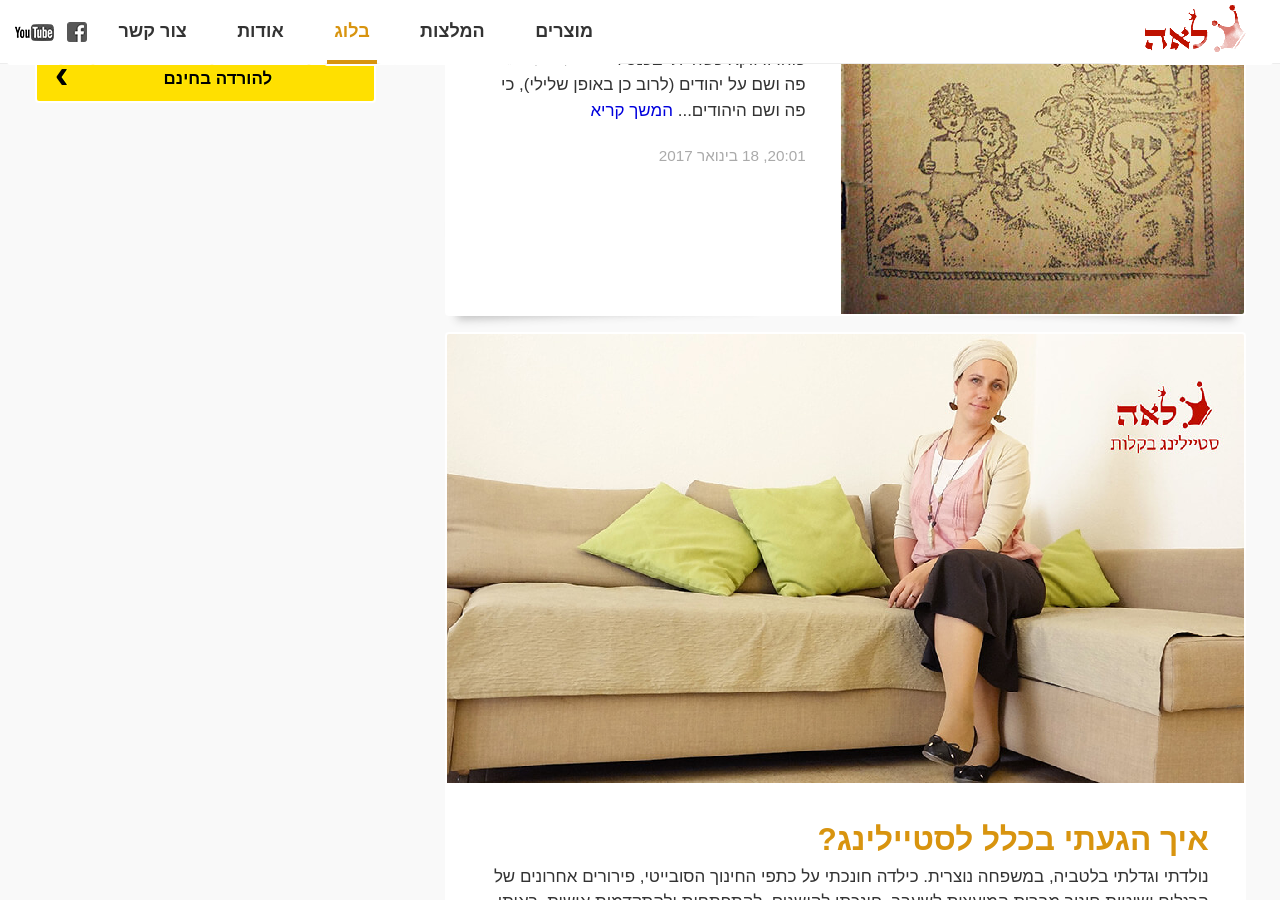
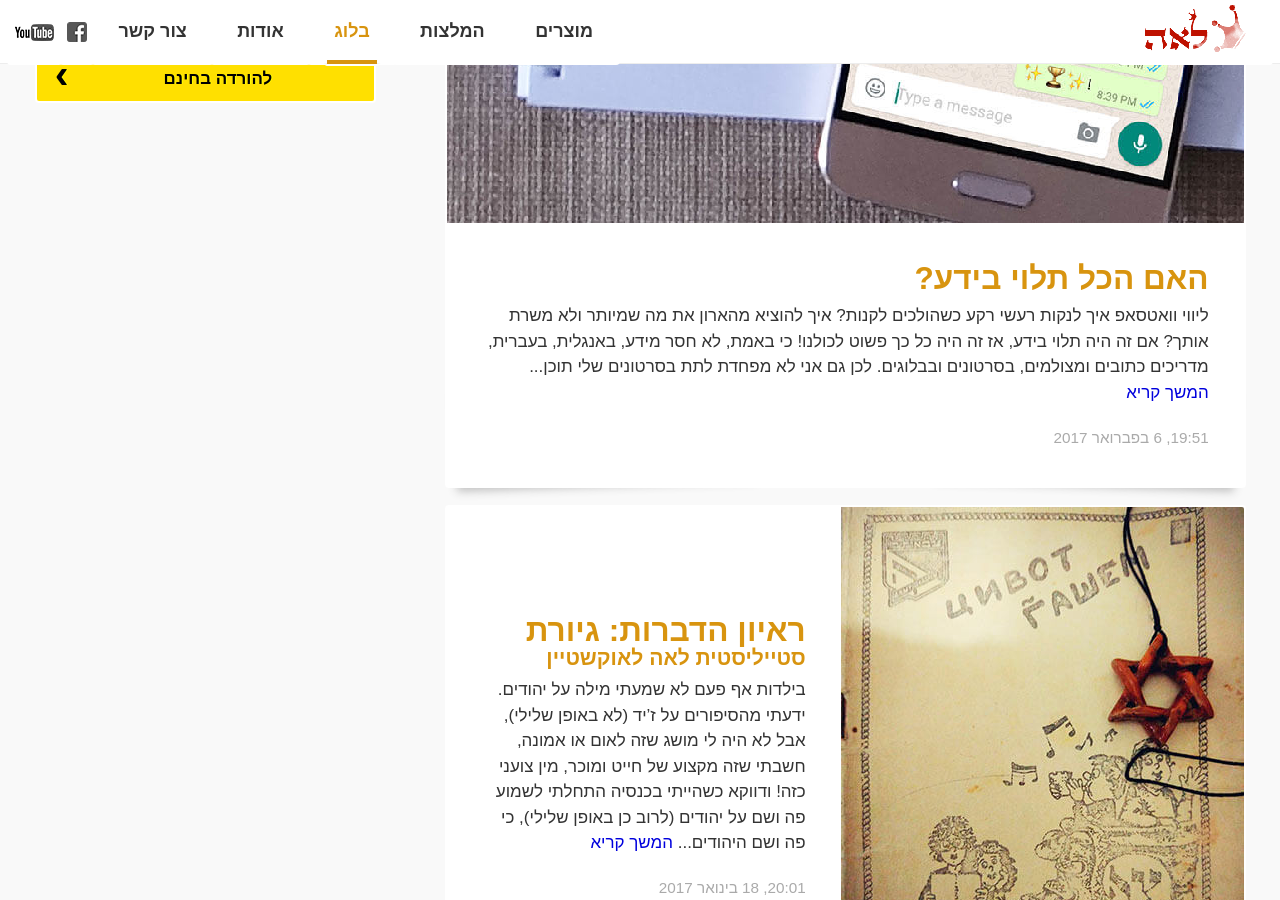
Before and after one commit to laukstein/lea.laukstein.com, a Jekyll site: the page built from blog.html, in a window 1280 px wide and 900 px high, scrolled down 341 px. Built offline with Jekyll 4.4.1, drawn with Linux system fonts in a browser that asks for light colours.

Commit message:
New post "whatsapp" and its recommendation

```diff
--- /dev/null
+++ b/_pages/post/2017-02-06-whatsapp.md
@@ -0,0 +1,21 @@
+---
+layout: post
+category: blog
+permalink: /whatsapp
+date: 2017-02-06 19:51:00
+title: האם הכל תלוי בידע?
+image: 2017-02-06-whatsapp.jpg
+imageLabel: "צילום: לאה לאוקשטיין"
+---
+
+## ליווי וואטסאפ
+
+איך לנקות רעשי רקע כשהולכים לקנות?
+איך להוציא מהארון את מה שמיותר ולא משרת אותך?
+אם זה היה תלוי בידע, אז זה היה כל כך פשוט לכולנו! כי באמת, לא חסר מידע, באנגלית, בעברית, מדריכים כתובים ומצולמים, בסרטונים ובבלוגים. לכן גם אני לא מפחדת לתת בסרטונים שלי תוכן איכותי וערכי, כי אם לא אצלי, אז תמצאו אותו בשפע בכל מקום אחר! כללי סטיילינג בסך הכל מאוד פשוטים!
+השינוי הגדול מגיע מהתנסות והתמדה. אומרים שלבן אדם לוקח 21 יום לשנות את ההרגלים שלו!
+לכן אני מלווה נשים בליווי צמוד שלי בוואטסאפ אפילו ל30 יום!
+זה תהליך שאי אפשר לתאר אותו בפוסט אחד. זה פשוט מרגש לראות את השינויים הקטנים אבל כל כך משמעותיים: לראות את הביטחון העצמי הולך וגודל, לראות קצת יותר צבעים, וקצת יותר שילובים זורמים ומעניינים או אקססוריז משתלבים במראה. זה תמיד מתחיל בחששות, ושאלות כמו: "האם את בטוחה? באמת לנסות את זה?" ועד לראות בסוף החודש שאין מילה שהיתי יכולה להוסיף! וכמובן פידבק חיובי מהסביבה בלי סוף! לי זה עושה המון נחת לראות אישה פורחת ומחוברת לגוף שלה, אוהבת את עצמה! היא יודעת מה מתאים לה! היא עושה קניות מדויקות וחסכוניות! אני מאחלת תהליך כזה לכל אחת!
+זאת תכנית שמאפשרת שינוי בקצב המתאים לכל אחת, מאפשר למיין ארון ולבצע קניות של דברים חסרים תוך כדי הליווי הצמוד שלי והשקעה מינימלית בלבד. ליווי של חודש שלם שמתחיל בפגישה אישית!
+
+ל[המלצה שכתבה ת'](/testimonials#2017-02-06-whatsapp).
--- a/testimonials.html
+++ b/testimonials.html
@@ -5,6 +5,14 @@ order: 2
 ---
 
 <h1>{{ page.title }}</h1>
+<blockquote class=box>
+    <a id=2017-02-06-whatsapp></a>
+    <p>דבר ראשון - מאוד מאוד נהניתי, זו היתה חוויה מדהימה! אני חושבת שאת נותנת שירות מעל ומעבר! עיצות מעניינות ומחכימות וזמינות יום יומית.</p>
+    <p>אני חושבת שדימוי הגוף שלי השתנה לטובה בתקופה הזו. אני פחות חושבת על עצמי כבעלת מבנה "בעייתי", ורואה שאפשר להגיע לתוצאות מרשימות ומעניינות. (אם החשבתי את עצמי כמבנה אגס שצריך להסתיר את החלק התחתון וכו', אני מבינה עכשיו שזה די מאוזן אצלי, ורק צריך לשמור על פרופורציות נכונות בשאר המקומות. גם בעניין שילובי צבעים - אפשר לומר שנפתחתי מאוד בחשיבה (מצאתי את עצמי מייעצת בחנות למישהי שהתלבטה מה לשלב עם ירוק...)</p>
+    <p>והרעיון הפשוט של הדגשת המותן - אני לא יודעת איפה היא התחבאה עד היום...מה שערער לי פה ושם את הביטחון זה התגובה של החברות בעבודה - הרגשתי שהן מרימות גבה ולא מבינות למה אני נראית קצת שונה, ובכלליות לא מאוד פרגנו ושיבחו. אבל השבוע פגשתי את גיסות שלי, הן ציינו שאני נראית טוב ושאלו "מה ככה את מתלבשת כל יום לעבודה?" (כלומר, ככה את משקיעה?) אז הבנתי, שזה לא הבעיה בי אלא באנשים שסביבי...</p>
+    <p>ועוד נקודה - הסדר שעשיתי בארון והמיון של כל מה שלא טוב לי, עשה לי ממש טוב! כשאני פותחת את הארון לא מציצים עלי כל הבגדים שלא החמיאו לי ועושים לי הרגשה שאני לא בסדר... גם הקניות של הסוף עונה שעשיתי היו מושכלות וחכמות. אני בטוחה שאהנה מהדברים שקניתי לאורך זמן. בקיצור- אני ממש שמחה שעשיתי את זה, אמליץ עליך הלאה! שיהיה לך בהצלחה עם כולן, ותמשיכי לעשות חיל! תודה</p>
+    <cite>ת' {% include date.html value="2017-01-22 13:05:00" %}</cite>
+</blockquote>
 <blockquote class=box>
     <p>בחיים לא חשבתי שאני אלך לסטייליסטית... חשבתי שזה לא מתאים לי, ולמה שאני ישלם כסף על משהו שאני יכולה להסתדר איתו לבד? אבל לא הסתדרתי... לא אהבתי איך שאני נראית... זה התחיל עם כל מיני דיאטות שהפסקתי והשינויים שהגוף שלי עבר בהריון ואחרי לידות... תמיד חשבתי שפה יש לי שומן מיותר ושם יש לי בטן לא מחמיאה...</p>
     <p>לאה לאוקשטיין היא חברה טובה שלי שהכרתי ויצא לנו לעבור כמה דברים יחד.. היא פתחה עסק של סטייליסטית, הקימה אתר, פתחה דף בפייסבוק והפיקה סרטונים מדהימים, סדנאות, שלחה טיפים...</p>
```
Also changed, not shown: assets/2017-02-06-whatsapp.jpg (added).
